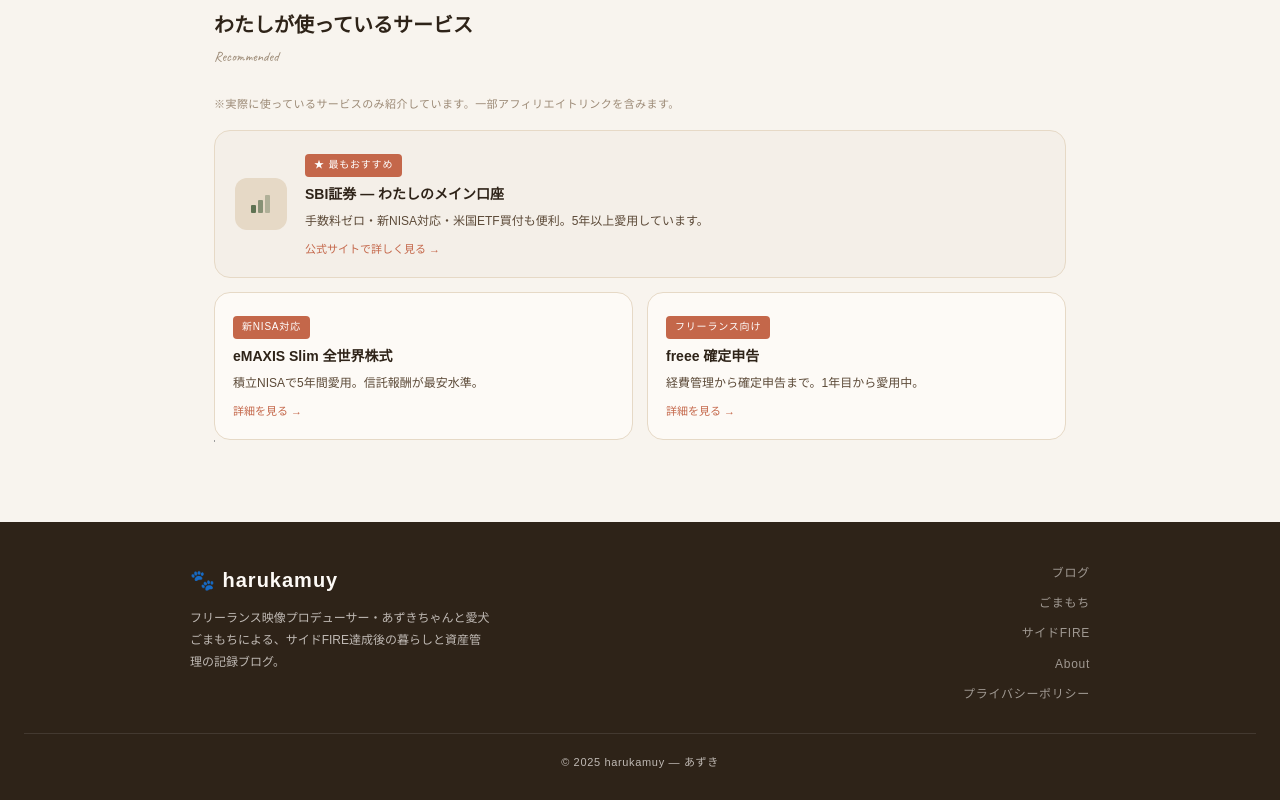
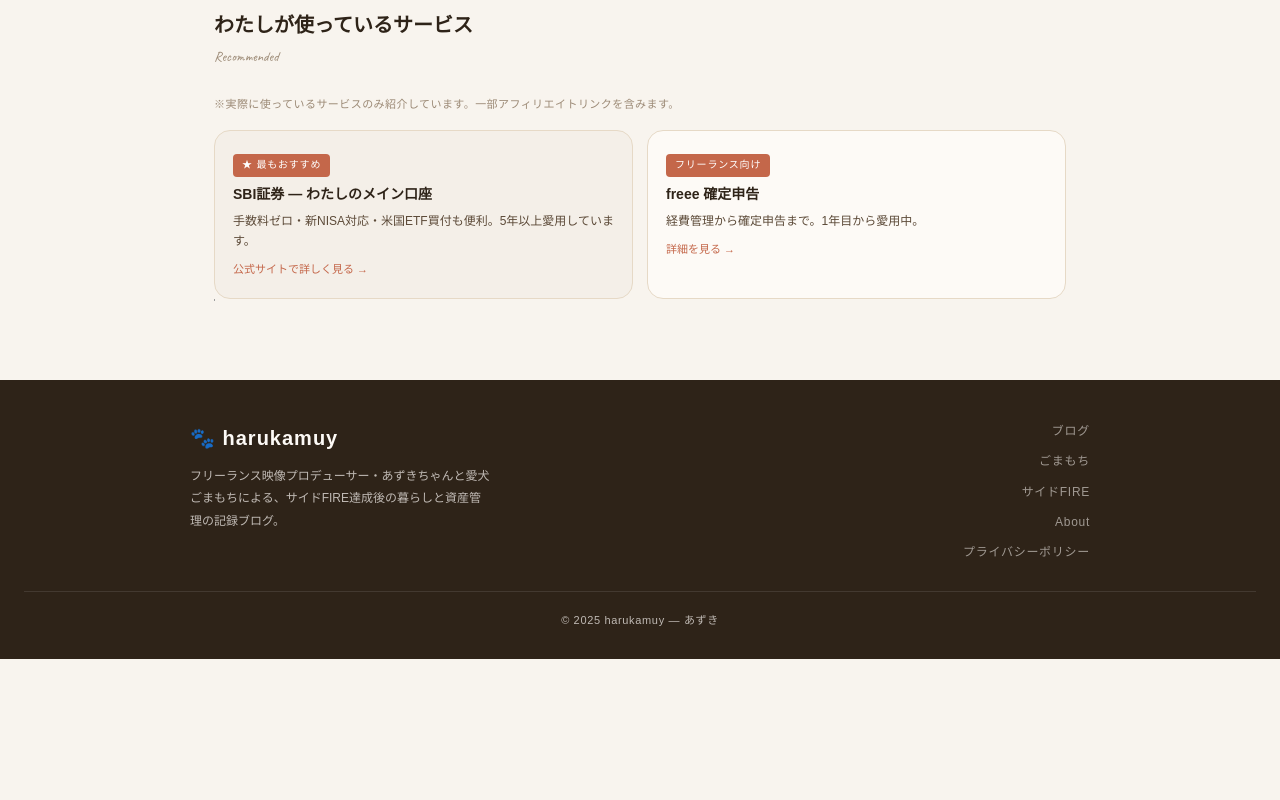
Before and after one commit to harukamuy/harukamuy, a Next.js app: page /sidefire in a window 1280 px wide. Shown: the part 3575-4375 px from the top of the page. After the commit the page ends 4234 px from the top, so only its background shows below. Built offline with nearby package versions, Linux system fonts and the light colour scheme; no server answers; a web font is replaced by a local one.

Commit message:
Apply same affiliate cleanup to sidefire page
Remove broken eMAXIS card and switch SBI from full-width to half-width,
matching the home page layout.

Co-Authored-By: Claude Opus 4.7 (1M context) <noreply@anthropic.com>

```diff
--- a/app/sidefire/page.tsx
+++ b/app/sidefire/page.tsx
@@ -153,29 +153,12 @@ export default function SideFirePage() {
           </p>
           <div style={{ display: "grid", gridTemplateColumns: "1fr 1fr", gap: 14 }}>
 
-            {/* SBI wide */}
-            <a href="https://h.accesstrade.net/sp/cc?rk=0100piab00orlw" rel="nofollow sponsored noopener" target="_blank" style={{ gridColumn: "1 / -1", background: "#f4efe8", border: "1.5px solid var(--beige)", borderRadius: 16, padding: "18px 20px", textDecoration: "none", color: "inherit", display: "grid", gridTemplateColumns: "auto 1fr", gap: 18, alignItems: "center" }}>
-              <div style={{ width: 52, height: 52, background: "var(--beige)", borderRadius: 12, display: "flex", alignItems: "center", justifyContent: "center", flexShrink: 0 }}>
-                <svg width="26" height="26" viewBox="0 0 26 26" fill="none">
-                  <rect x="3" y="14" width="5" height="8" rx="1" fill="#5e7252"/>
-                  <rect x="10" y="9" width="5" height="13" rx="1" fill="#5e7252" opacity=".7"/>
-                  <rect x="17" y="4" width="5" height="18" rx="1" fill="#5e7252" opacity=".4"/>
-                </svg>
-              </div>
-              <div>
-                <div style={{ fontSize: 10, background: "var(--terra)", color: "white", padding: "2px 9px", borderRadius: 4, letterSpacing: "0.08em", display: "inline-block", marginBottom: 5 }}>★ 最もおすすめ</div>
-                <div style={{ fontSize: 14, fontWeight: 700, color: "var(--brown)", marginBottom: 3 }}>SBI証券 — わたしのメイン口座</div>
-                <div style={{ fontSize: 12, color: "var(--brown-2)", lineHeight: 1.7 }}>手数料ゼロ・新NISA対応・米国ETF買付も便利。5年以上愛用しています。</div>
-                <div style={{ marginTop: 8, fontSize: 11, color: "var(--terra)", fontWeight: 500 }}>公式サイトで詳しく見る →</div>
-              </div>
-            </a>
-
-            {/* eMAXIS */}
-            <a href="#" style={{ background: "var(--white)", border: "1.5px solid var(--beige)", borderRadius: 16, padding: "18px 18px", textDecoration: "none", color: "inherit", display: "block" }}>
-              <div style={{ fontSize: 10, background: "var(--terra)", color: "white", padding: "2px 9px", borderRadius: 4, letterSpacing: "0.08em", display: "inline-block", marginBottom: 5 }}>新NISA対応</div>
-              <div style={{ fontSize: 14, fontWeight: 700, color: "var(--brown)", marginBottom: 3 }}>eMAXIS Slim 全世界株式</div>
-              <div style={{ fontSize: 12, color: "var(--brown-2)", lineHeight: 1.7 }}>積立NISAで5年間愛用。信託報酬が最安水準。</div>
-              <div style={{ marginTop: 8, fontSize: 11, color: "var(--terra)", fontWeight: 500 }}>詳細を見る →</div>
+            {/* SBI */}
+            <a href="https://h.accesstrade.net/sp/cc?rk=0100piab00orlw" rel="nofollow sponsored noopener" target="_blank" style={{ background: "#f4efe8", border: "1.5px solid var(--beige)", borderRadius: 16, padding: "18px 18px", textDecoration: "none", color: "inherit", display: "block" }}>
+              <div style={{ fontSize: 10, background: "var(--terra)", color: "white", padding: "2px 9px", borderRadius: 4, letterSpacing: "0.08em", display: "inline-block", marginBottom: 5 }}>★ 最もおすすめ</div>
+              <div style={{ fontSize: 14, fontWeight: 700, color: "var(--brown)", marginBottom: 3 }}>SBI証券 — わたしのメイン口座</div>
+              <div style={{ fontSize: 12, color: "var(--brown-2)", lineHeight: 1.7 }}>手数料ゼロ・新NISA対応・米国ETF買付も便利。5年以上愛用しています。</div>
+              <div style={{ marginTop: 8, fontSize: 11, color: "var(--terra)", fontWeight: 500 }}>公式サイトで詳しく見る →</div>
             </a>
 
             {/* freee */}
```
